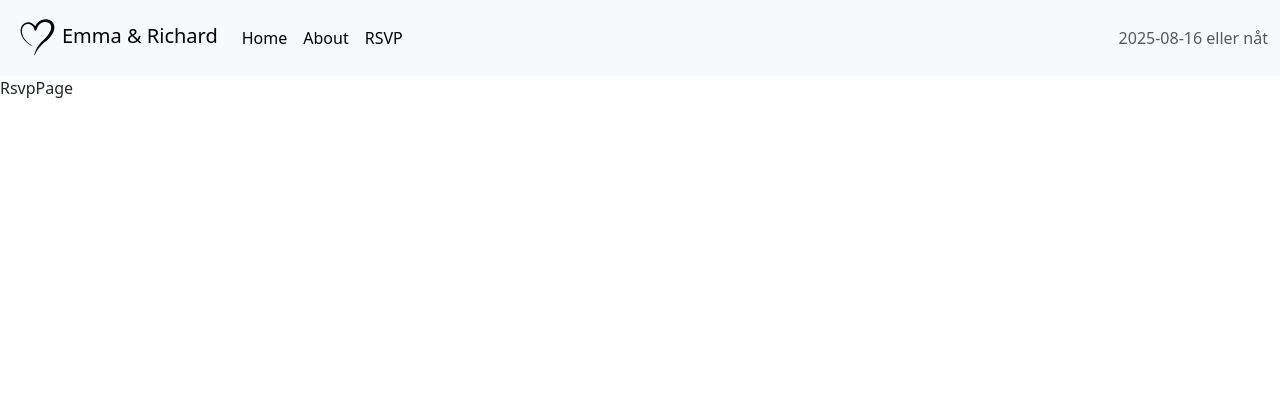
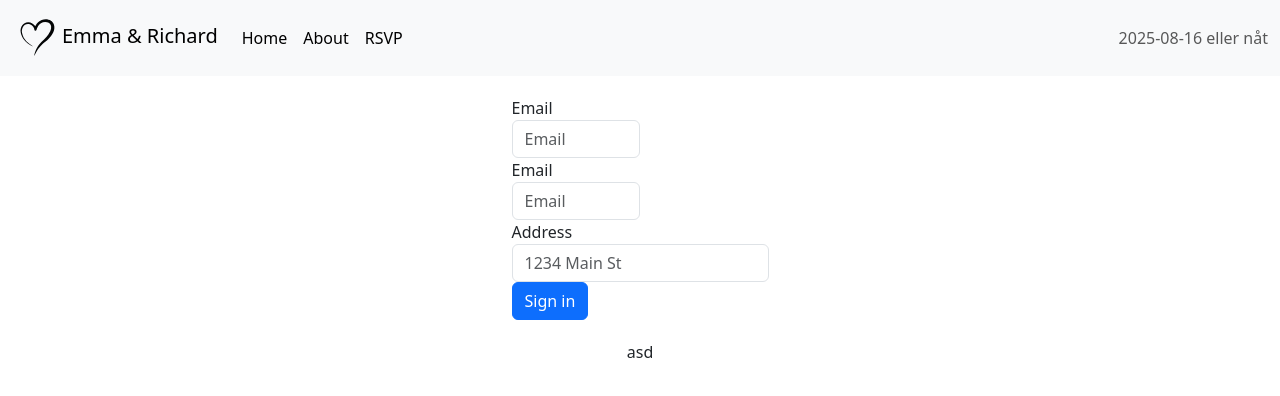
Before and after one commit to richarduggelberg/wedding, a React (Vite) app: page / in a window 1280 px wide. Both pictures are taken after a click on the link "RSVP". Shown: the top 396 px of the page. Built offline with nearby package versions, Linux system fonts and the light colour scheme.

Commit message:
some rsvp form setup

```diff
--- /dev/null
+++ b/src/components/RsvpForm.tsx
@@ -0,0 +1,44 @@
+const RsvpForm = () => {
+    return (
+        <>
+            <div style={{ margin: "20px 5%", maxWidth: "900px" }}>
+                <form>
+                    <div className="form-row">
+                        <div className="form-group col-md-6">
+                            <label htmlFor="inputEmail4">Email</label>
+                            <input
+                                type="email"
+                                className="form-control"
+                                id="inputEmail4"
+                                placeholder="Email"
+                            />
+                        </div>
+                        <div className="form-group col-md-6">
+                            <label htmlFor="inputEmail4">Email</label>
+                            <input
+                                type="email"
+                                className="form-control"
+                                id="inputEmail4"
+                                placeholder="Email"
+                            />
+                        </div>
+                    </div>
+                    <div className="form-group">
+                        <label htmlFor="inputAddress">Address</label>
+                        <input
+                            type="text"
+                            className="form-control"
+                            id="inputAddress"
+                            placeholder="1234 Main St"
+                        />
+                    </div>
+                    <button type="submit" className="btn btn-primary">
+                        Sign in
+                    </button>
+                </form>
+            </div>
+        </>
+    );
+};
+
+export default RsvpForm;
--- a/src/components/RsvpPage.tsx
+++ b/src/components/RsvpPage.tsx
@@ -1,5 +1,14 @@
+import RsvpForm from "./RsvpForm";
+
 const RsvpPage = () => {
-  return <div>RsvpPage</div>;
+    return (
+        <>
+            <div style={{ display: "flex", justifyContent: "center" }}>
+                <RsvpForm />
+            </div>
+            <div style={{ display: "flex", justifyContent: "center" }}>asd</div>
+        </>
+    );
 };
 
 export default RsvpPage;
```
